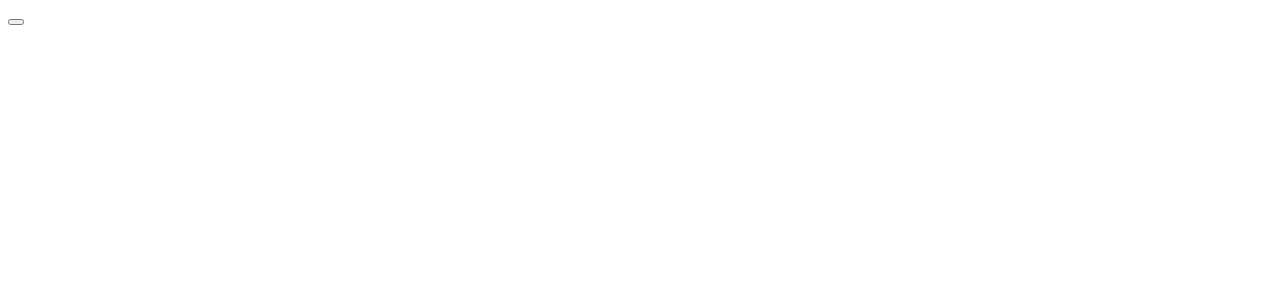
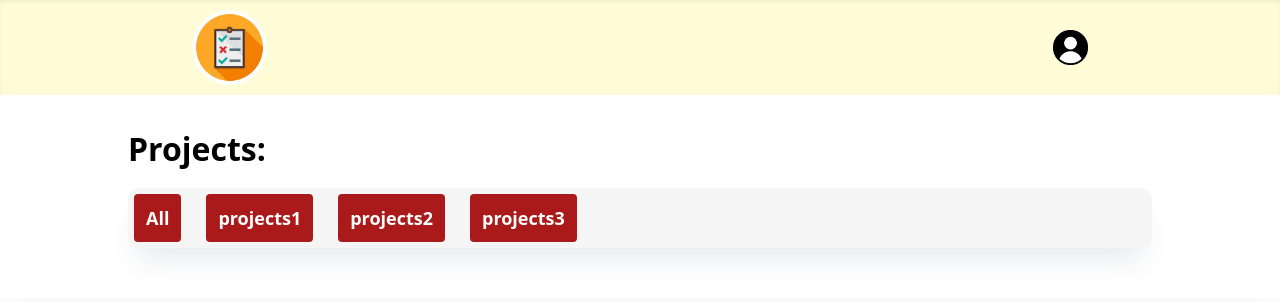
Before and after one commit to Nournouas/Todo-List, a website built with webpack: page src/index.html in a window 1280 px wide. Built offline with nearby package versions, Linux system fonts and the light colour scheme.

Commit message:
added basic interface and CSS file

```diff
--- a/src/DOM.js
+++ b/src/DOM.js
@@ -1,3 +1,57 @@
-const DOMHandler = (function(){
+import todoLogo from "./to-do-logo.jpg"
+import userLogo from "./user-logo.png"
 
-})();
+export function createDOM(){
+    //header ----
+    const header = document.createElement("header");
+    header.classList.add("header")
+
+    const logoImage = document.createElement("img");
+    logoImage.classList.add("logo")
+    logoImage.src = todoLogo;
+
+    const accountImage = document.createElement("img");
+    accountImage.classList.add("accImage")
+    accountImage.src = userLogo;
+
+    header.appendChild(logoImage)
+    header.appendChild(accountImage)
+    //------------
+
+    //-nav-------------------
+    const nav = document.createElement("nav");
+    nav.classList.add("nav");
+
+    const projectHeader = document.createElement("h1");
+    projectHeader.textContent = "Projects:";
+    projectHeader.classList.add("projectHeader");
+    nav.appendChild(projectHeader)
+
+    const projectDiv = document.createElement("div");
+    projectDiv.classList.add("projectsDiv");
+
+    const projectButton = document.createElement("button");
+    projectButton.classList.add("projectButton");
+    projectButton.textContent = "All"
+
+    projectDiv.appendChild(projectButton);
+    nav.appendChild(projectDiv);
+
+    document.body.appendChild(header);
+    document.body.appendChild(nav);
+    //------------------------
+};
+
+//function to populate projectsDiv
+
+export function populateProjectsDiv(listOfProjects){
+    const projectsDiv = document.querySelector(".projectsDiv");
+    listOfProjects.forEach(project => {
+        const projectButton = document.createElement("button");
+        projectButton.classList.add("projectButton");
+        projectButton.textContent = project.getTitle();
+        projectsDiv.appendChild(projectButton);
+    });
+}
+
+//function to take project and use it to populate the tasks
--- a/src/index.html
+++ b/src/index.html
@@ -6,7 +6,55 @@
     <title>Todo-List</title>
 </head>
 <body>
-    <button></button>
+    <!--
+    <header>
+        <img class="logo" src="" alt="">
+        <div>
+            <img class="headerImage" src="" alt="">
+            <img src="" alt="">
+        </div>
+    </header>
+
+    <div>
+        <div>
+            <h1>projects</h1>
+        </div>
+
+        <nav>
+            <div>
+                <button>proj</button>
+            </div>
+            <div>
+                <button>proj</button>
+            </div>
+            <div>
+                <button>proj</button>
+            </div>
+            <div>
+                <button>proj</button>
+            </div>
+        </nav>
+
+        <main>
+            <h1>tasks</h1>
+            <div class="grid">
+                <div class="task-card">
+                    <div>
+                        <img src="" alt="">
+                        <h3>task</h3>
+                    </div>
+                    <p>description</p>
+                    <div>
+                        <p>due date</p>
+                        <p>priority</p>
+                    </div>
+                </div>
+            </div>
+
+            <button>add</button>
+        </main>
+    </div>
+    -->
 
 </body>
 </html>
--- a/src/index.js
+++ b/src/index.js
@@ -1,11 +1,16 @@
 import { createItem } from './itemModule.js';
 import { createProject } from './projectModule.js';
+import { createDOM, populateProjectsDiv } from './DOM.js';
 import "./styles.css";
 
 const applicationModule = (function (){
+    const project1 = createProject("projects1", "test", "test", "test", "test")
+    const project2 = createProject("projects2", "test", "test", "test", "test")
+    const project3 = createProject("projects3", "test", "test", "test", "test")
     let allTasks = [];
-    let allProjects = [];
-
+    let allProjects = [project1, project2, project3];
+    createDOM()
+    populateProjectsDiv(allProjects);
 
 })();
 
--- a/src/styles.css
+++ b/src/styles.css
@@ -0,0 +1,75 @@
+*{
+    margin: 0;
+    padding: 0;
+    font-family: system-ui, -apple-system, BlinkMacSystemFont, 'Segoe UI', Roboto, Oxygen, Ubuntu, Cantarell, 'Open Sans', 'Helvetica Neue', sans-serif;
+}
+
+.header{
+    max-width: 100vw;
+    background-color: rgb(255, 252, 215);
+    padding: 10px 15vw 10px 15vw;
+    display: flex;
+    flex-direction: row;
+    justify-content: space-between;
+    align-items: center;
+    box-shadow: rgba(0, 0, 0, 0.06) 0px 2px 4px 0px inset;
+}
+
+.accImage{
+    max-width: 35px;
+    max-height: 50px;
+    cursor:pointer;
+    transition: ease-in 0.25s;
+}
+
+.accImage:hover{
+    transform: translatey(-10px);
+    transition: ease-in 0.25s;
+}
+
+.logo{
+    border-radius: 720px;
+    max-width: 75px;
+    cursor: pointer;
+    transition: ease-in 0.25s;
+}
+
+.logo:hover{
+    transform: translatey(-10px);
+    transition: ease-in 0.25s;
+}
+
+.nav{
+    padding: 32px 10vw 50px 10vw;
+    box-shadow: rgba(149, 157, 165, 0.087) 0px 8px 24px;
+    margin-bottom: 50px;
+}
+
+.projectHeader{
+    font-size: 32px;
+    margin-bottom: 18px;
+}
+
+.projectsDiv{
+    padding: 6px;
+    background-color: whitesmoke;
+    border-radius: 12px;
+    box-shadow: rgba(38, 57, 77, 0.112) 0px 20px 30px -10px;
+
+}
+
+.projectButton{
+    padding: 12px;
+    font-size: 18px;
+    font-weight: bold;
+    border: none;
+    background-color: rgb(171, 26, 26);
+    color: white;
+    border-radius: 4px;
+    cursor: pointer;
+    margin-right: 25px;
+}
+
+.projectButton:hover{
+    background-color: rgb(129, 17, 17);
+}
```
Also changed, not shown: src/to-do-logo.jpg (added), src/user-logo.png (added).
